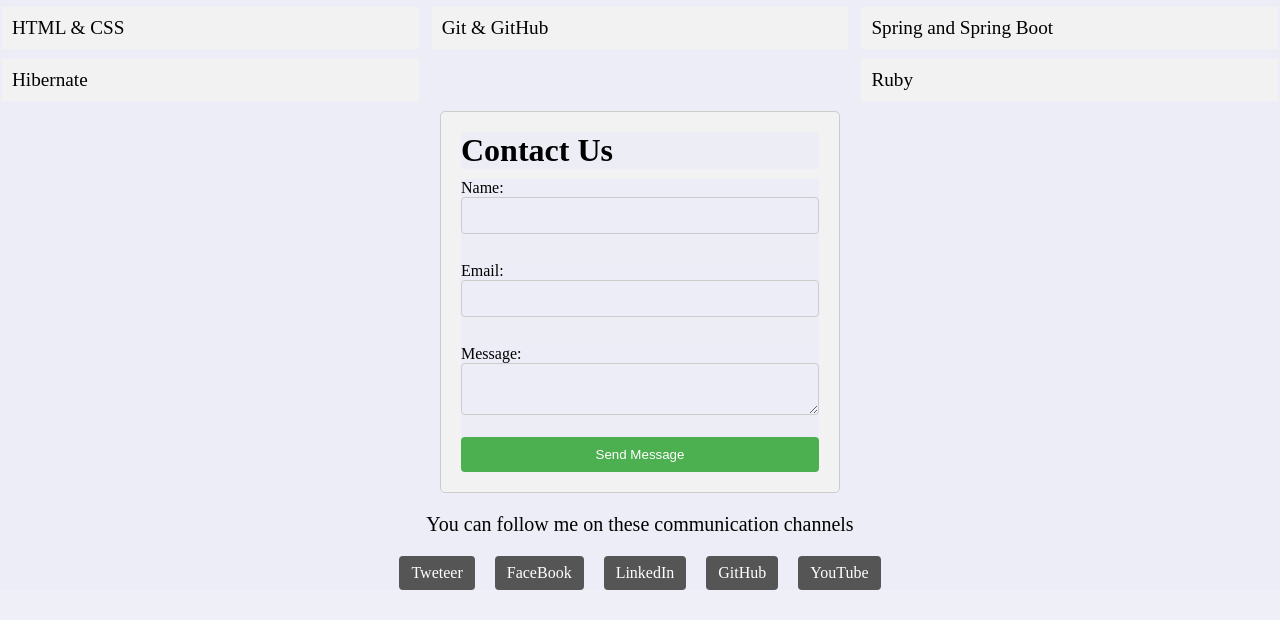
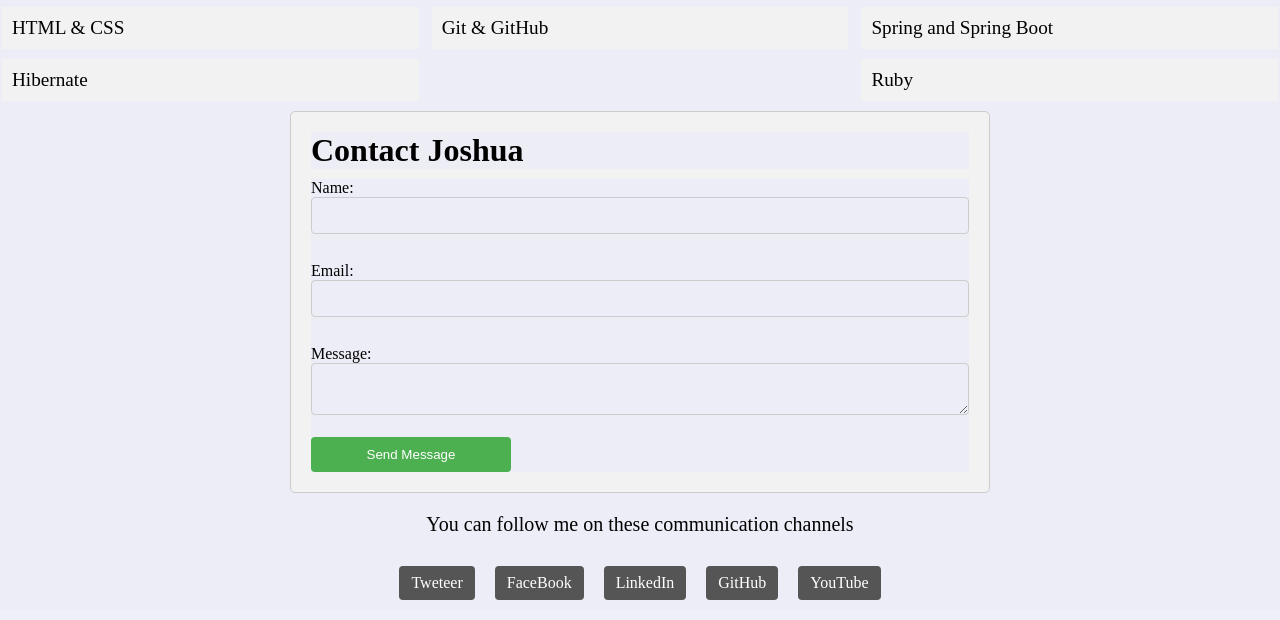
Before and after one commit to sibendire/portifolio, a plain HTML site: page index.html in a window 1280 px wide. Shown: the part 698-1318 px from the top of the page. Drawn offline with Linux system fonts and the light colour scheme.

Commit message:
modified index.html and css files

```diff
--- a/index.html
+++ b/index.html
@@ -48,7 +48,7 @@
 
         <h3 class="skills"> Skilled in:</h3>
         <div class="languaes">
-        <ul>
+        <ul >
             <li>Java</li>
              <li>Mysql</li>
              <li>JavaScript</li>
@@ -63,7 +63,7 @@
 
         <div class="container">
 
-            <h1>Contact Us</h1>
+            <h1>Contact Joshua</h1>
             <form action="https://formsubmit.co/2d0e4f3a1b5c8c7699f104faa79be959" method="POST">
                 <input type="text" name="_honey" style="display: none;">
                 <!-- <input type="text" name="_captcha" value="false"> -->
--- a/style.css
+++ b/style.css
@@ -138,18 +138,20 @@ background-image: url(Assert/de5.jpg);
   }
   .social-media {
     display: flex;
-    justify-content: center;
+     justify-content: center;
     margin-top: 20px;
-    margin-bottom: 20px;
+    margin-bottom: 10px;
+flex-wrap: wrap;
   }
 
   .social-media a {
-    margin: 0 10px;
+    margin:  10px;
     padding: 8px 12px;
     text-decoration: none;
     color: #ffffff;
     background-color: #555555;
     border-radius: 4px;
+     display: flex;
   }
 
   .social-media a:hover {
@@ -159,7 +161,7 @@ background-image: url(Assert/de5.jpg);
 
 
   .container {
-    max-width: 400px;
+    max-width: 700px;
     margin: 0 auto;
     padding: 20px;
     border: 1px solid #ccc;
@@ -176,6 +178,7 @@ background-image: url(Assert/de5.jpg);
   input,
   textarea {
     width: 100%;
+    height: 100%;
     padding: 10px;
     border: 1px solid #ccc;
     border-radius: 4px;
@@ -188,6 +191,7 @@ background-image: url(Assert/de5.jpg);
     color: white;
     cursor: pointer;
     border: none;
+    max-width: 200px;
   }
 
   input[type="submit"]:hover {
```
